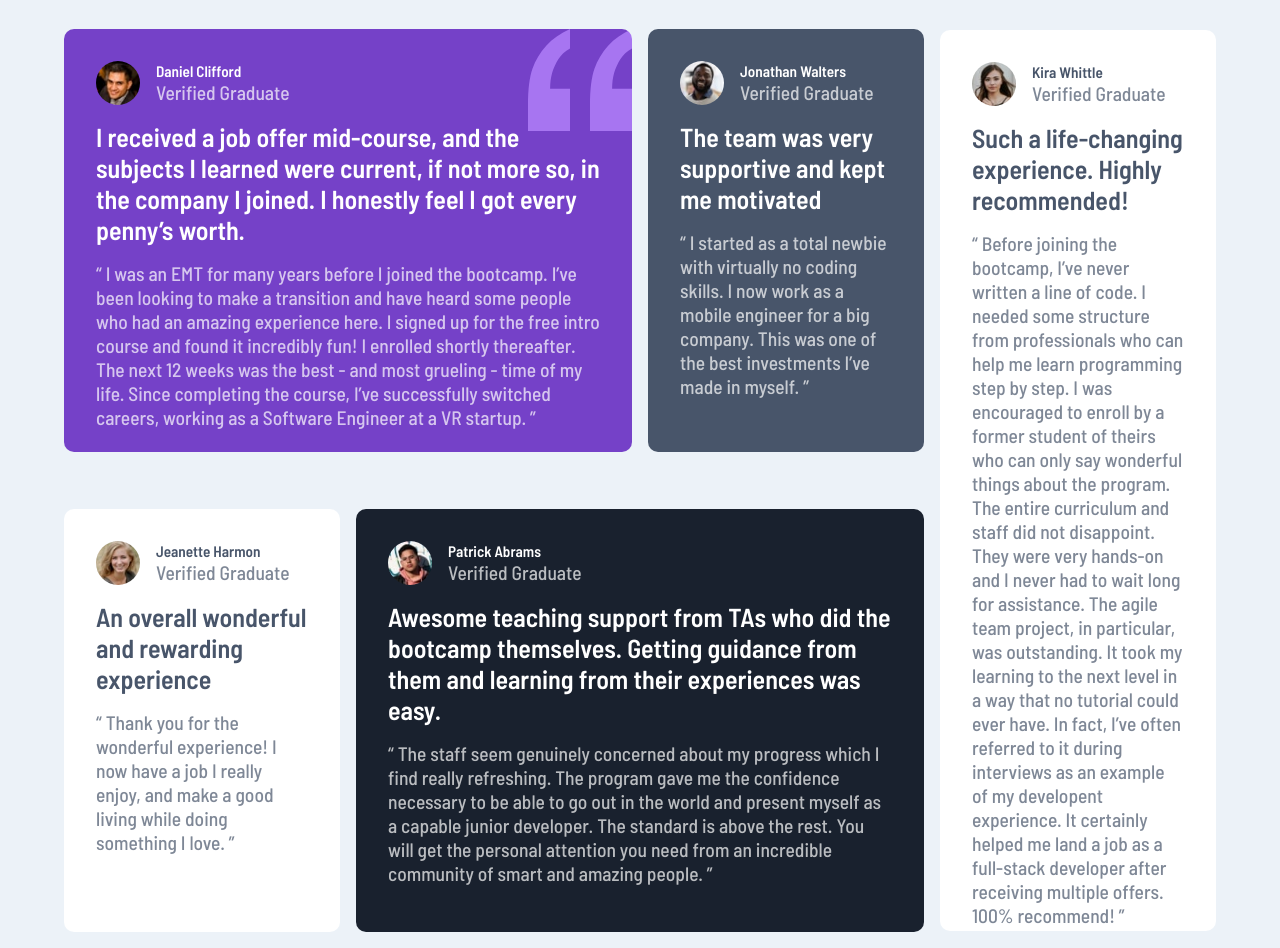
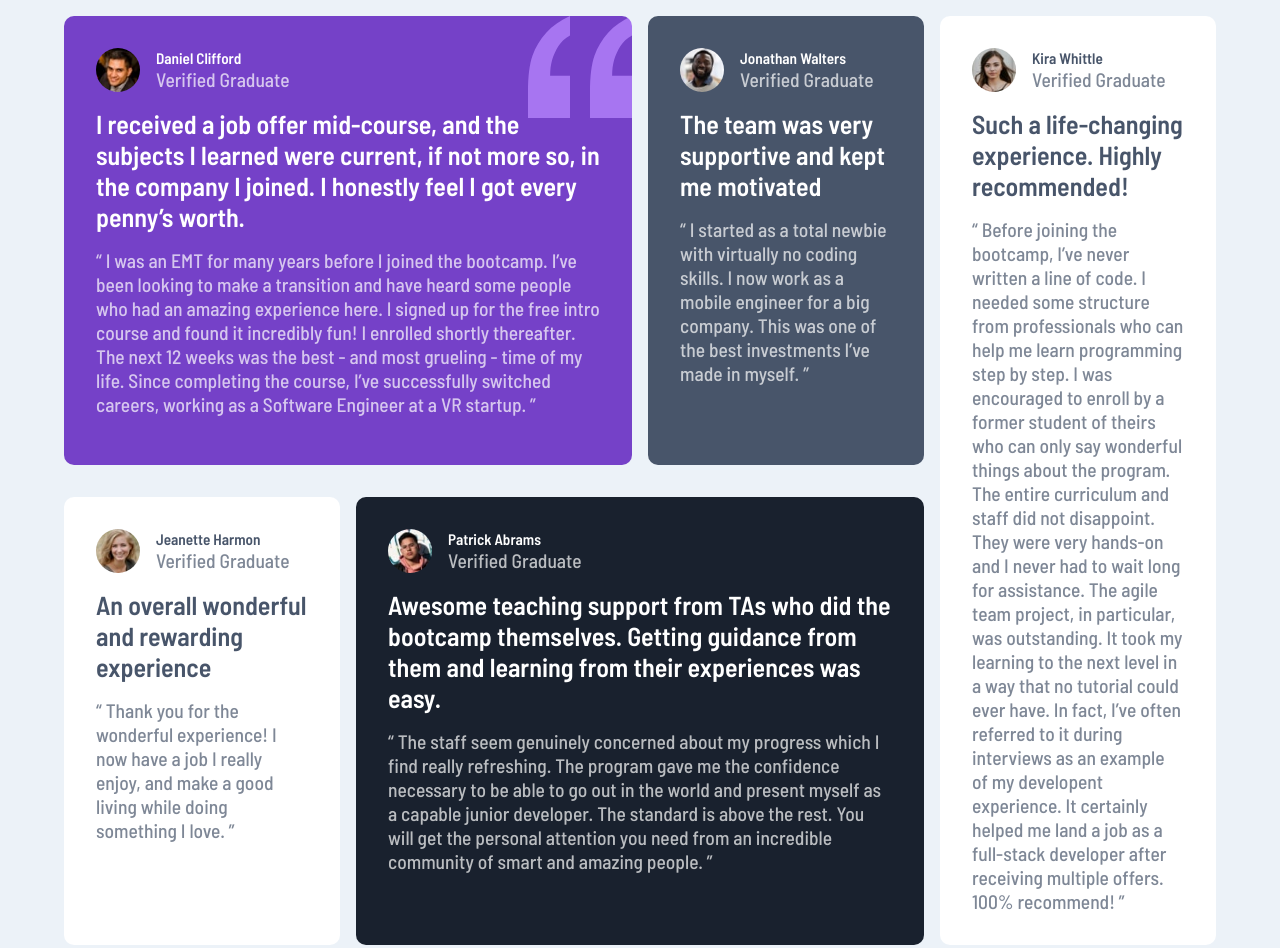
Before and after one commit to AbdelrahmanElsadig/testimonials-grid-section, a plain HTML site: page index.html in a window 1280 px wide. Drawn offline with Linux system fonts and the light colour scheme.

Commit message:
changed all element to border-box

```diff
--- a/styles/style.css
+++ b/styles/style.css
@@ -15,6 +15,7 @@
 * {
     padding: 0;
     margin: 0;
+    box-sizing: border-box;
 }
 
 body {
@@ -96,9 +97,8 @@ body {
         row-gap: 2rem;
     }
     .card {
-        width: auto;
-        height:80%;
-        margin: auto auto;
+        width: 100%;
+        height: 100%
     }
     .card:nth-child(1){
         grid-area: a;
@@ -114,6 +114,5 @@ body {
     }
     .card:nth-child(5){
         grid-area: e;
-        height: 90%;
     }
 }
```
